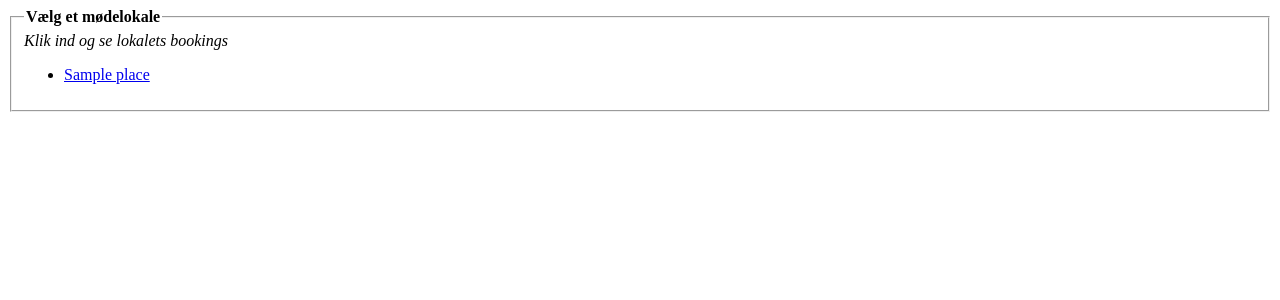
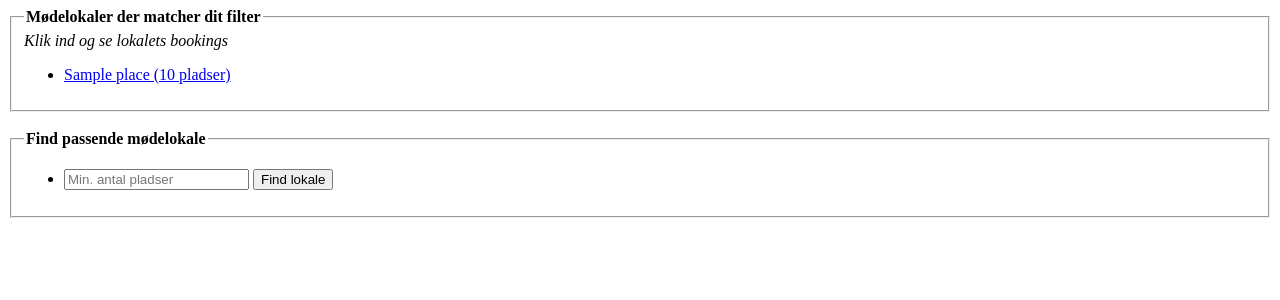
Before and after one commit to danieljameswilliams/Meet-Me-Up, a Django app: template schedule/templates/schedule/rooms.html in a window 1280 px wide. Shown: the top 300 px of the page. Run offline with Django 3.2, Linux system fonts and the light colour scheme; tables that the repository leaves empty hold one stand-in row (values such as "Sample post"); the template is opened without the code that fills it: values that come from a table or form of the project are taken from there, most other values are stand-ins (such as "Sample title", 1, 10 or a date in 2020).

Commit message:
A room filter "min. seats" is added

```diff
--- a/schedule/admin.py
+++ b/schedule/admin.py
@@ -2,7 +2,7 @@ from django.contrib import admin
 from schedule.models import Place, Meeting
 
 class PlaceAdmin ( admin.ModelAdmin ):
-  fields = ['name']
+  fields = ['name', 'seats']
 
 class MeetingAdmin ( admin.ModelAdmin ):
   fields = ['subject', 'place', 'pub_date', 'start', 'end']
--- a/schedule/models.py
+++ b/schedule/models.py
@@ -2,6 +2,7 @@ from django.db import models
 
 class Place ( models.Model ):
   name = models.CharField( max_length=200 )
+  seats = models.IntegerField( default=2 )
 
   def __unicode__ ( self ):
     return self.name
--- a/schedule/templates/schedule/rooms.html
+++ b/schedule/templates/schedule/rooms.html
@@ -1,13 +1,29 @@
+<fieldset>
+  {% if seats > 0 %}
+    <legend><b>M&oslash;delokaler der matcher dit filter</b></legend>
+    {% else %}
+    <legend><b>Alle M&oslash;delokaler</b></legend>
+  {% endif %}
   {% if places %}
-  <fieldset>
-    <legend><b>V&aelig;lg et m&oslash;delokale</b></legend>
   <i>Klik ind og se lokalets bookings</i>
   <ul>
     {% for place in places %}
-      <li><a href="/room/{{ place.id }}/">{{ place.name }}</a></li>
+    <li><a href="/room/{{ place.id }}/">{{ place.name }} ({{ place.seats }} pladser)</a></li>
     {% endfor %}
   </ul>
-  </fieldset>
   {% else %}
     <p>Der findes ingen m&oslash;delokaler</p>
   {% endif %}
+</fieldset>
+<br>
+<fieldset>
+  <legend><b>Find passende mødelokale</b></legend>
+  <ul>
+    <li>
+      <form action="/rooms" method="GET">
+        <input type="text" name="seats" placeholder="Min. antal pladser">
+        <button type="submit">Find lokale</button>
+      </form>
+    </li>
+  </ul>
+</fieldset>
--- a/schedule/urls.py
+++ b/schedule/urls.py
@@ -2,7 +2,7 @@ from django.conf.urls import patterns, url
 from schedule import views
 
 urlpatterns = patterns( '',
-  url( r'^$', views.rooms, name='rooms' ),
+  url( r'^rooms/$', views.rooms, name='rooms' ),
   url( r'^room/(?P<room_id>\d+)/check/$', views.roomCheck, name='room_check' ),
   url( r'^room/(?P<room_id>\d+)/book/$', views.roomBook, name='room_book' ),
   url( r'^room/(?P<room_id>\d+)/$', views.room, name='room' )
```
Also changed, not shown: schedule/views.py (+10 -3 lines). Lines whose indentation alone changed are shown as unchanged.
